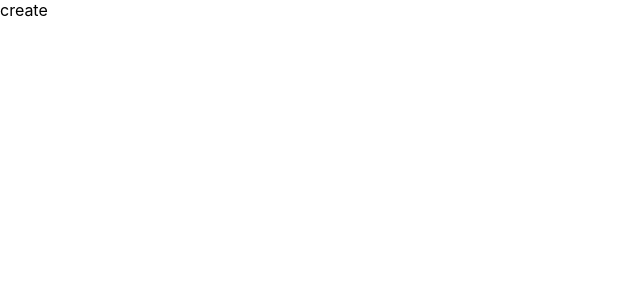
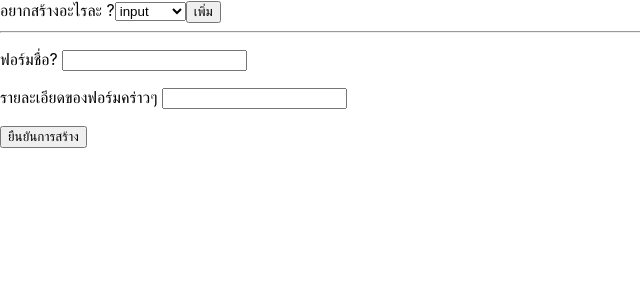
Before and after one commit to bazsup/open-online-testing-web, a React (Create React App) app: page /form/create in a window 1280 px wide. Shown: the top 300 px of the page, without its empty margins (0-640 px from the left). Built offline with nearby package versions, Linux system fonts and the light colour scheme.

Commit message:
add form create page using formik

```diff
--- a/package.json
+++ b/package.json
@@ -10,6 +10,7 @@
     "@types/node": "^12.0.0",
     "@types/react": "^16.9.0",
     "@types/react-dom": "^16.9.0",
+    "formik": "^2.1.4",
     "node-sass": "^4.13.1",
     "react": "^16.13.1",
     "react-dom": "^16.13.1",
--- /dev/null
+++ b/src/components/fields/Input.tsx
@@ -0,0 +1,41 @@
+import React from 'react';
+import { Field } from 'formik';
+import { InputFieldTemplate } from '../../pages/form/create.d';
+
+interface InputProps {
+  index: number;
+  fieldData: InputFieldTemplate;
+}
+
+const Input: React.FC<InputProps> = ({
+  index,
+  fieldData
+}: InputProps): JSX.Element => (
+  <div style={{ margin: '10px 0', border: '1px solid #333' }}>
+    <p>tag: input</p>
+    <p>
+      {'type: '}
+      <Field name={`fields.${index}.fieldData.type`} value={fieldData.type} />
+    </p>
+    <p>
+      {'name: '}
+      <Field name={`fields.${index}.fieldData.name`} value={fieldData.name} />
+    </p>
+    <p>
+      {'placeholder: '}
+      <Field
+        name={`fields.${index}.fieldData.placeholder`}
+        value={fieldData.placeholder}
+      />
+    </p>
+    <p>
+      {'required: '}
+      <Field
+        name={`fields.${index}.fieldData.required`}
+        value={fieldData.required}
+      />
+    </p>
+  </div>
+);
+
+export default Input;
--- /dev/null
+++ b/src/components/fields/Select.tsx
@@ -0,0 +1,61 @@
+import React from 'react';
+import { FieldArray, Field } from 'formik';
+import { SelectFieldTemplate } from '../../pages/form/create.d';
+
+interface SelectProps {
+  index: number;
+  fieldData: SelectFieldTemplate;
+}
+
+const Select: React.FC<SelectProps> = ({ index, fieldData }: SelectProps) => {
+  return (
+    <div style={{ margin: '10px 0', border: '1px solid #333' }}>
+      <p>tag: select</p>
+      <p>
+        {'name: '}
+        <Field name={`fields.${index}.fieldData.name`} value={fieldData.name} />
+      </p>
+      <p>
+        {'required: '}
+        <Field
+          name={`fields.${index}.fieldData.required`}
+          value={fieldData.required}
+        />
+      </p>
+      {fieldData.choiceList.map((choice, choiceIndex) => (
+        // eslint-disable-next-line react/no-array-index-key
+        <div key={`${choiceIndex}`} style={{ border: '1px solid pink' }}>
+          <p>{`ตัวเลือกที่ ${choiceIndex}`}</p>
+          <p>
+            {'label: '}
+            <Field
+              name={`fields.${index}.fieldData.choiceList.${choiceIndex}.label`}
+              value={choice.label}
+            />
+          </p>
+          <p>
+            {'value: '}
+            <Field
+              name={`fields.${index}.fieldData.choiceList.${choiceIndex}.value`}
+              value={choice.value}
+            />
+          </p>
+        </div>
+      ))}
+      <FieldArray name={`fields.${index}.fieldData.choiceList`}>
+        {(arrayHelper): JSX.Element => (
+          <button
+            type="button"
+            onClick={(): void => {
+              arrayHelper.push({ value: '', label: '' });
+            }}
+          >
+            เพิ่ม option
+          </button>
+        )}
+      </FieldArray>
+    </div>
+  );
+};
+
+export default Select;
--- /dev/null
+++ b/src/components/fields/TextArea.tsx
@@ -0,0 +1,55 @@
+import React from 'react';
+import { Field } from 'formik';
+import { TextAreaFieldTemplate } from '../../pages/form/create.d';
+
+interface TextAreaProps {
+  index: number;
+  fieldData: TextAreaFieldTemplate;
+}
+
+const TextArea: React.FC<TextAreaProps> = ({
+  index,
+  fieldData
+}: TextAreaProps): JSX.Element => {
+  return (
+    <div style={{ margin: '10px 0', border: '1px solid #333' }}>
+      <p>tag: textarea</p>
+      <p>
+        {'name: '}
+        <Field name={`fields.${index}.fieldData.name`} value={fieldData.name} />
+      </p>
+      <p>
+        {'rows: '}
+        <Field
+          name={`fields.${index}.fieldData.rows`}
+          type="number"
+          value={fieldData.rows}
+        />
+      </p>
+      <p>
+        {'cols: '}
+        <Field
+          name={`fields.${index}.fieldData.cols`}
+          type="number"
+          value={fieldData.cols}
+        />
+      </p>
+      <p>
+        {'placeholder: '}
+        <Field
+          name={`fields.${index}.fieldData.placeholder`}
+          value={fieldData.placeholder}
+        />
+      </p>
+      <p>
+        {'required: '}
+        <Field
+          name={`fields.${index}.fieldData.required`}
+          value={fieldData.required}
+        />
+      </p>
+    </div>
+  );
+};
+
+export default TextArea;
--- /dev/null
+++ b/src/components/fields/index.ts
@@ -0,0 +1,5 @@
+import Input from './Input';
+import TextArea from './TextArea';
+import Select from './Select';
+
+export { Input, TextArea, Select };
--- /dev/null
+++ b/src/pages/form/create.d.ts
@@ -0,0 +1,40 @@
+export interface FieldTemplate {
+  name: string;
+  required: boolean;
+}
+
+export interface InputFieldTemplate extends FieldTemplate {
+  type: string;
+  placeholder: string;
+}
+
+export interface TextAreaFieldTemplate extends FieldTemplate {
+  placeholder: string;
+  rows: number;
+  cols: number;
+}
+
+export interface Choice {
+  label: string;
+  value: string;
+}
+
+export interface SelectFieldTemplate extends FieldTemplate {
+  choiceList: Choice[];
+}
+
+// type FieldType = 'input' | 'textarea' | 'select';
+export enum FieldType {
+  INPUT = 'input',
+  TEXTAREA = 'textarea',
+  SELECT = 'select'
+}
+
+export type FieldData = {
+  [key in FieldType]?: FieldTemplate;
+};
+
+export interface Field {
+  fieldType: FieldType;
+  fieldData: FieldTemplate;
+}
--- a/src/pages/form/create.tsx
+++ b/src/pages/form/create.tsx
@@ -1,5 +1,155 @@
-import React from 'react';
+import React, { useState, useCallback } from 'react';
+import * as Formik from 'formik';
+import {
+  FieldTemplate,
+  InputFieldTemplate,
+  TextAreaFieldTemplate,
+  SelectFieldTemplate,
+  FieldType,
+  FieldData,
+  Field
+} from './create.d';
+import { Input, TextArea, Select } from '../../components/fields';
 
-const CreateFormPage = (): JSX.Element => <div>create</div>;
+const getFieldData = (type: FieldType): FieldTemplate => {
+  const input: InputFieldTemplate = {
+    type: 'text',
+    name: '',
+    placeholder: '',
+    required: false
+  };
+  const textarea: TextAreaFieldTemplate = {
+    name: '',
+    rows: 3,
+    cols: 30,
+    placeholder: '',
+    required: false
+  };
+  const select: SelectFieldTemplate = {
+    name: '',
+    required: false,
+    choiceList: []
+  };
+  const fieldData: FieldData = {
+    input,
+    textarea,
+    select
+  };
+  return fieldData[type] || input;
+};
+
+/* eslint-disable react/no-array-index-key */
+const renderAllFields = (fields: Field[]): JSX.Element[] => {
+  return fields.map(
+    (field, index): JSX.Element => {
+      switch (field.fieldType) {
+        case FieldType.INPUT:
+          return (
+            <Input
+              key={index}
+              index={index}
+              fieldData={field.fieldData as InputFieldTemplate}
+            />
+          );
+
+        case FieldType.TEXTAREA:
+          return (
+            <TextArea
+              key={index}
+              index={index}
+              fieldData={field.fieldData as TextAreaFieldTemplate}
+            />
+          );
+
+        case FieldType.SELECT:
+          return (
+            <Select
+              key={index}
+              index={index}
+              fieldData={field.fieldData as SelectFieldTemplate}
+            />
+          );
+
+        default:
+          return <div />;
+      }
+    }
+  );
+};
+/* eslint-enable */
+
+interface FormType {
+  name: string;
+  description: string;
+  fields: Field[];
+}
+
+const CreateFormPage = (): JSX.Element => {
+  const [selectedTag, setSelectedTag] = useState<FieldType>(FieldType.INPUT);
+
+  const handleSelectChange = (
+    event: React.ChangeEvent<HTMLSelectElement>
+  ): void => {
+    setSelectedTag(event.target.value as FieldType);
+  };
+
+  const addTagToList = useCallback((): Field => {
+    const field: Field = {
+      fieldType: selectedTag,
+      fieldData: getFieldData(selectedTag)
+    };
+    return field;
+  }, [selectedTag]);
+
+  return (
+    <div>
+      <Formik.Formik
+        initialValues={{
+          name: '',
+          description: '',
+          fields: [] as Field[]
+        }}
+        onSubmit={(values): void => {
+          console.log(values);
+        }}
+      >
+        {({ values }): JSX.Element => (
+          <Formik.Form>
+            <Formik.FieldArray
+              name="fields"
+              render={(fieldsHelper): JSX.Element => (
+                <div>
+                  อยากสร้างอะไรละ ?
+                  <select onBlur={handleSelectChange}>
+                    <option value="input">input</option>
+                    <option value="textarea">textarea</option>
+                    <option value="select">select</option>
+                  </select>
+                  <button
+                    type="button"
+                    onClick={(): void => fieldsHelper.push(addTagToList())}
+                  >
+                    เพิ่ม
+                  </button>
+                  <hr />
+                  <p>
+                    {'ฟอร์มชื่อ? '}
+                    <Formik.Field name="name" />
+                  </p>
+                  <p>
+                    {'รายละเอียดของฟอร์มคร่าวๆ '}
+                    <Formik.Field name="description" />
+                  </p>
+                  {renderAllFields(values.fields)}
+                  <button type="submit">ยืนยันการสร้าง</button>
+                </div>
+              )}
+            />
+          </Formik.Form>
+        )}
+      </Formik.Formik>
+    </div>
+  );
+};
 
 export default CreateFormPage;
```
Also changed, not shown: 1 other file (tests, documents, lock files or other folders).
